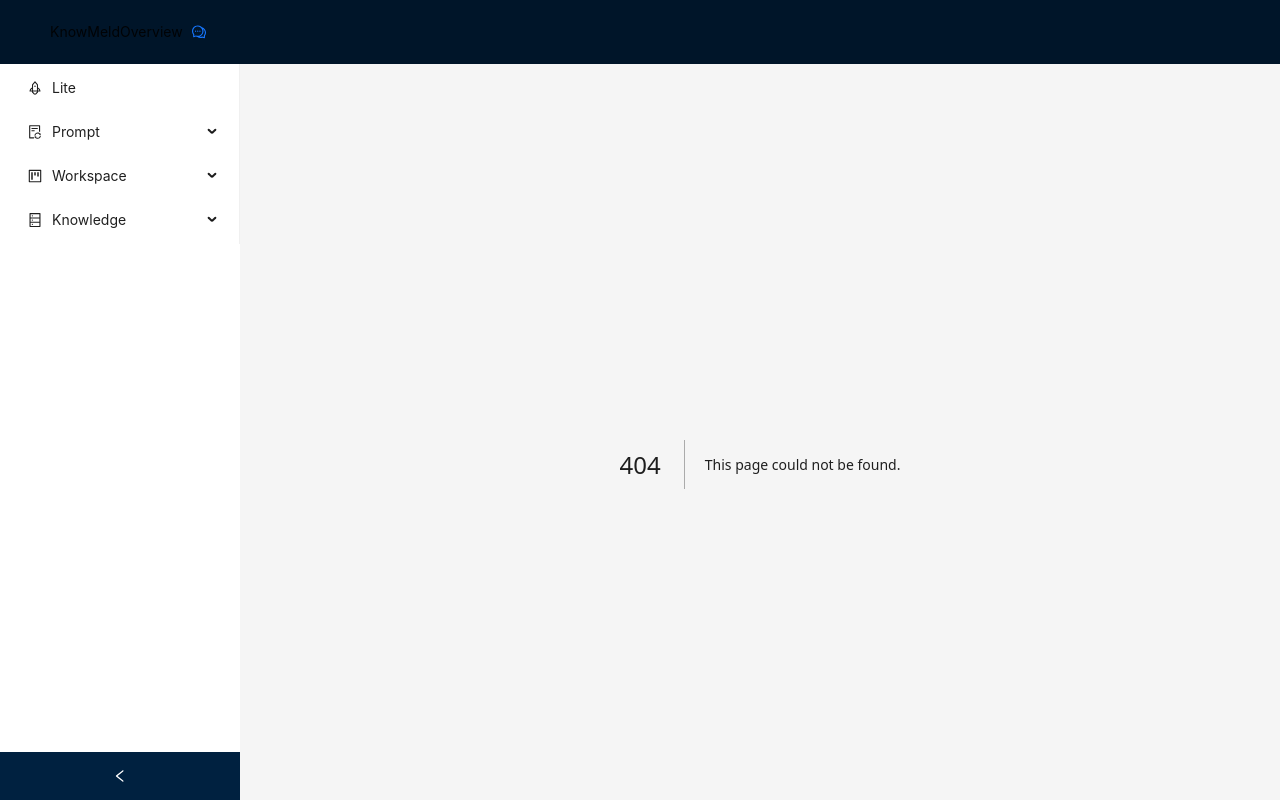
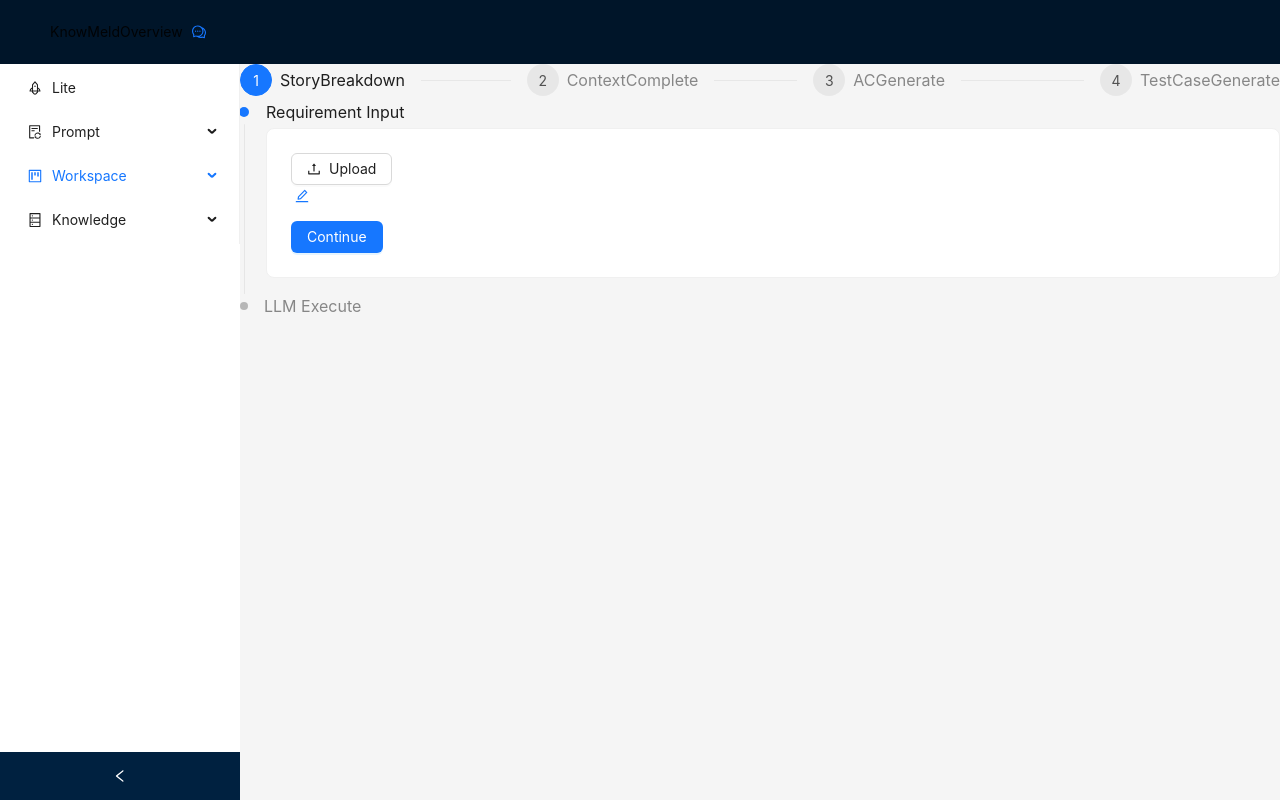
Before and after one commit to unit-mesh/know-meld, a Next.js app: page /workspace/requirement/refinement in a window 1280 px wide. Before the commit this address had no page. Built offline with nearby package versions, Linux system fonts and the light colour scheme; what @ant-design/nextjs-registry would draw is missing.

Commit message:
feat: add RequirementRefinement

```diff
--- a/src/app/api/prompts/[name]/route.ts
+++ b/src/app/api/prompts/[name]/route.ts
@@ -5,9 +5,8 @@ import { parseMarkdown } from "@/utils/markdownParser";
 
 const PROMPT_DIR = path.join(process.cwd(), 'data/prompts');
 
-export async function GET(request: Request, { name }: { name: string }) {
-  const filePath = path.join(PROMPT_DIR, `${name}.md`);
-
+export async function GET(request: Request, { params }: { params: { name: string } }) {
+  const filePath = path.join(PROMPT_DIR, `${params.name}.md`);
   if (!fs.existsSync(filePath)) {
     return new NextResponse(null, { status: 404 });
   }
--- a/src/app/layout.tsx
+++ b/src/app/layout.tsx
@@ -72,7 +72,13 @@ const menuItems: MenuItem[] = [
         label: "Feature Analysis",
         icon: <RocketOutlined />,
         routeTo: "/workspace/feature/analysis",
-      }
+      },
+      {
+        key: "/workspace/requirement/refinement",
+        label: "Requirement Refinement",
+        icon: <RocketOutlined />,
+        routeTo: "/workspace/requirement/refinement",
+      },
     ],
   },
   {
--- /dev/null
+++ b/src/app/workspace/requirement/refinement/page.tsx
@@ -0,0 +1,59 @@
+"use client"
+
+import { useState } from "react";
+import ClickableWorkStage from "@/components/workflow/ClickableWorkStage";
+import StoryBreakdown from "@/components/business/StoryBreakdown";
+
+//workflow:
+// - [[📎 StoryBreakdown]] {feature-story}
+// - [[📎 ContextComplete]] {story-context}
+// - [[📎 ACGenerate]] {AC-list}
+// - [[📎 TestCaseGenerate]] {test-case-list}
+
+type Stage = "StoryBreakdown" | "ContextComplete" | "ACGenerate" | "TestCaseGenerate";
+const stageList = ["StoryBreakdown", "ContextComplete", "ACGenerate", "TestCaseGenerate"];
+
+export default function Page() {
+    const [currentStage, setCurrentStage] = useState<Stage>("StoryBreakdown");
+    const [stories, setStories] = useState([]);
+
+    const handleStageOnchange = (selectedStage: string): void => {
+        setCurrentStage(selectedStage as Stage);
+    }
+
+    const handleStoryBreakdownFinish = (stories: any) => {
+        setCurrentStage("ContextComplete");
+        setStories(stories);
+    }
+
+    const renderContent = () => {
+
+        switch (currentStage) {
+            case "StoryBreakdown":
+                return (
+                    <StoryBreakdown historicalContent={stories} handleFinishAction={handleStoryBreakdownFinish} />
+                );
+            case "ContextComplete":
+                return (
+                    <div>ContextComplete</div>
+                );
+            case "ACGenerate":
+                return (
+                    <div>ACGenerate</div>
+                );
+            case "TestCaseGenerate":
+                return (
+                    <div>TestCaseGenerate</div>
+                )
+            default:
+                return null;
+        }
+    };
+
+    return (
+        <div className="container mx-auto p-4">
+            <ClickableWorkStage currentStage={currentStage} stageList={stageList} handleStageOnchangeAction={handleStageOnchange} />
+            {renderContent()}
+        </div>
+    );
+}
--- /dev/null
+++ b/src/components/business/StoryBreakdown.tsx
@@ -0,0 +1,78 @@
+"use client"
+
+import { WorkNodeProps } from "@/core/WorkNode";
+import WorkNode from "../workflow/WorkNode";
+import ExecutionInputSetup from "../step/ExecutionInputSetup";
+import { useState } from "react";
+import LLMExecute from "../step/LLMExecute";
+import { Steps } from "antd";
+
+// steps:
+// - (user) 'input' {requirement-content} by doc-or-text
+// - (system) 'parse' {requirement-content} generate {feature-story-option}
+// - (user) 'select' {feature-story} by {feature-story-option}
+// - (system) 'parse'  {requirement-content} generate {story-desc}{story-rules}{story-terms}{out-of-scope}
+
+export default function StoryBreakdown({ historicalContent, handleFinishAction }: WorkNodeProps) {
+    const [currentStep, setCurrentStep] = useState(0);
+    const [requirementsContent, setRequirementsContent] = useState("");
+    const [assembledPrompt, setAssembledPrompt] = useState("");
+
+    const handleRequirementInputFinishAction = (value: string): void => {
+        setRequirementsContent(value);
+        setAssembledPrompt(assemblePrompt(value));
+        setCurrentStep(1);
+    }
+
+    const assemblePrompt = (value: string): string => {
+        let filledContent = "";
+        fetch('/api/prompts/_GenerateFeatureUserStory')
+            .then((res) => {
+                if (!res.ok) {
+                    throw new Error('Network response was not ok');
+                }
+                return res.json();
+            })
+            .then((data) => {
+                const content = data.content;
+                filledContent = content.replace('${requirementContent}', value || "");
+            })
+            .catch((error) => console.error('Fetch error:', error));
+        return filledContent;
+    }
+
+
+    function convertToStepItems(currentStage: number) {
+        const stepItems = [
+            {
+                title: "Requirement Input",
+                node: <ExecutionInputSetup historicalContent={requirementsContent} handleFinishAction={handleRequirementInputFinishAction} />
+
+            },
+            {
+                title: "LLM Execute",
+                node: <div>LLM Execute</div>
+            }
+        ]
+
+        return stepItems.map((stepItem, index) => {
+            return {
+                title: stepItem.title,
+                description: index <= currentStage ? stepItem.node : undefined
+            };
+        }
+        )
+    }
+
+
+    return (
+        <WorkNode>
+            <Steps
+                direction="vertical"
+                progressDot
+                current={currentStep}
+                items={convertToStepItems(currentStep)}
+            />
+        </WorkNode>
+    );
+}
```
Also changed, not shown: src/components/step/StepNode.tsx (+10 -1 lines).
